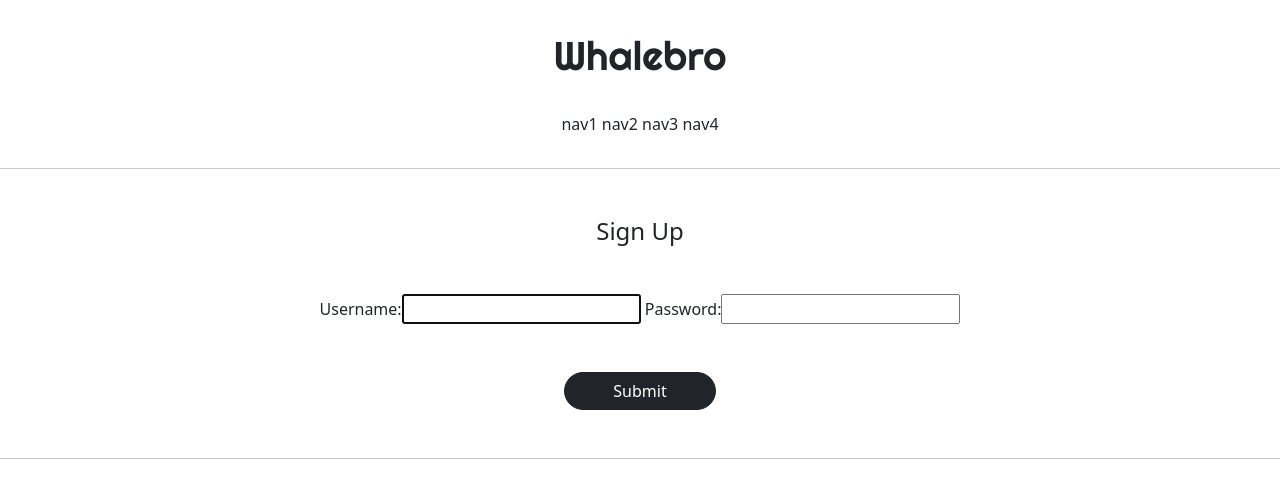
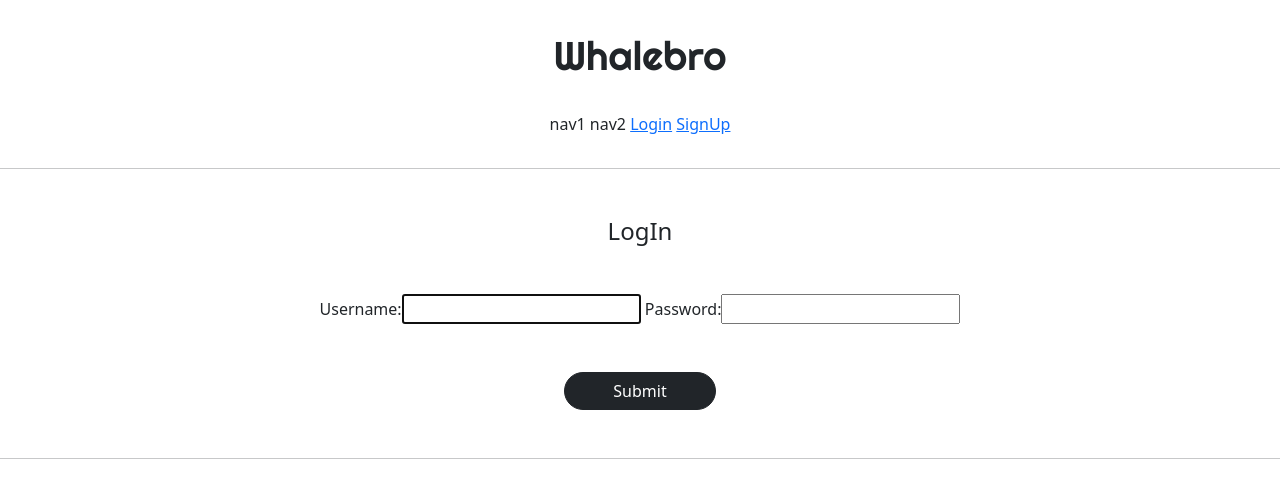
Before and after one commit to tkxksdl2/gis_copy, a Django app: page /accounts/login/ in a window 1280 px wide. Shown: the top 485 px of the page. Run offline with Django 3.2, Linux system fonts and the light colour scheme; parts of the project's set-up code (start-up, migrations or seed data) failed here and were passed over.

Commit message:
gis 07/15 6ban reupload practice 1.

```diff
--- a/accountapp/templates/accountapp/login.html
+++ b/accountapp/templates/accountapp/login.html
@@ -3,7 +3,7 @@
 {% block content %}
     <div class="text-center">
         <div class="m-5">
-            <h4>Sign Up</h4>
+            <h4>LogIn</h4>
         </div>
         <div>
             <form action="{% url 'accountapp:login' %}" method="post">
--- a/templates/header.html
+++ b/templates/header.html
@@ -8,7 +8,17 @@
     <div class="header_button">
         <span>nav1</span>
         <span>nav2</span>
-        <span>nav3</span>
-        <span>nav4</span>
+        {% if not user.is_authenticated %}
+        <span>
+            <a href="{% url 'accountapp:login' %}">Login</a>
+        </span>
+        <span>
+            <a href="{% url 'accountapp:create' %}">SignUp</a>
+        </span>
+        {% else %}
+        <span>
+            <a href="{% url 'accountapp:logout' %}">Logout</a>
+        </span>
+        {% endif %}
     </div>
 </div>
```
